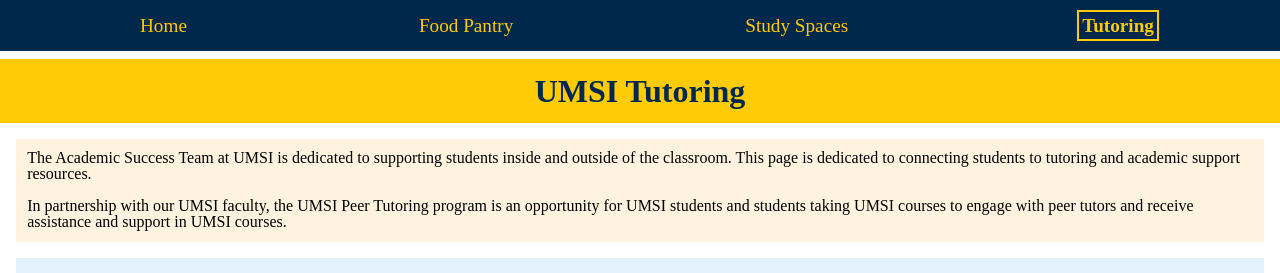
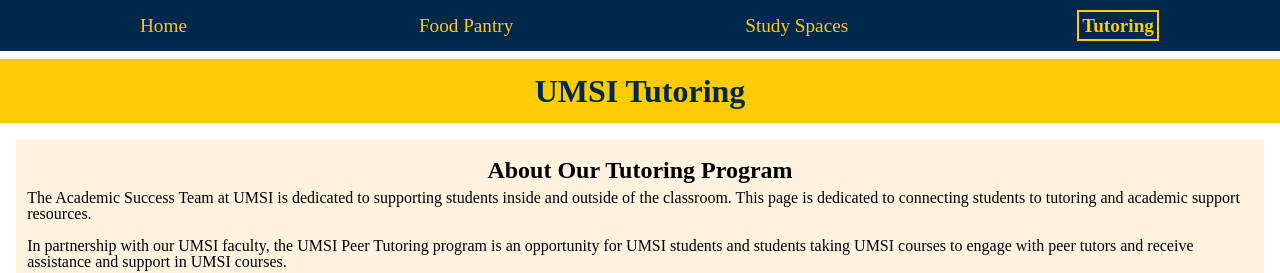
Before and after one commit to NathanKushnir/updated_client_project_w25, a plain HTML site: page tutoring.html in a window 1280 px wide. Shown: the top 273 px of the page. Drawn offline with Linux system fonts and the light colour scheme.

Commit message:
Update tutoring.html

```diff
--- a/tutoring.html
+++ b/tutoring.html
@@ -26,6 +26,7 @@
         <h1>UMSI Tutoring</h1>
 
         <section class="description">
+            <h2>About Our Tutoring Program</h2>
             <p>
                 The Academic Success Team at UMSI is dedicated to supporting students inside and outside of the classroom. This page is dedicated to connecting students to tutoring and academic support resources.
             </p>
```
